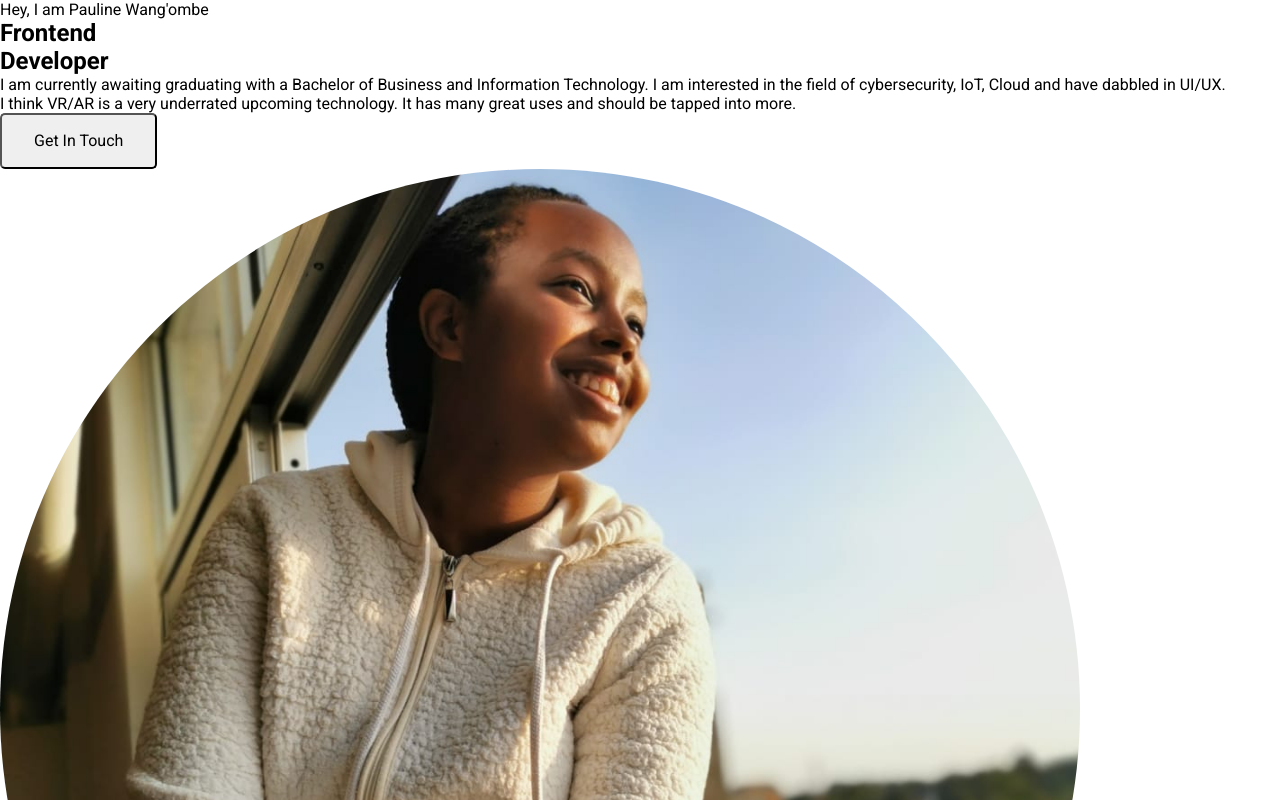
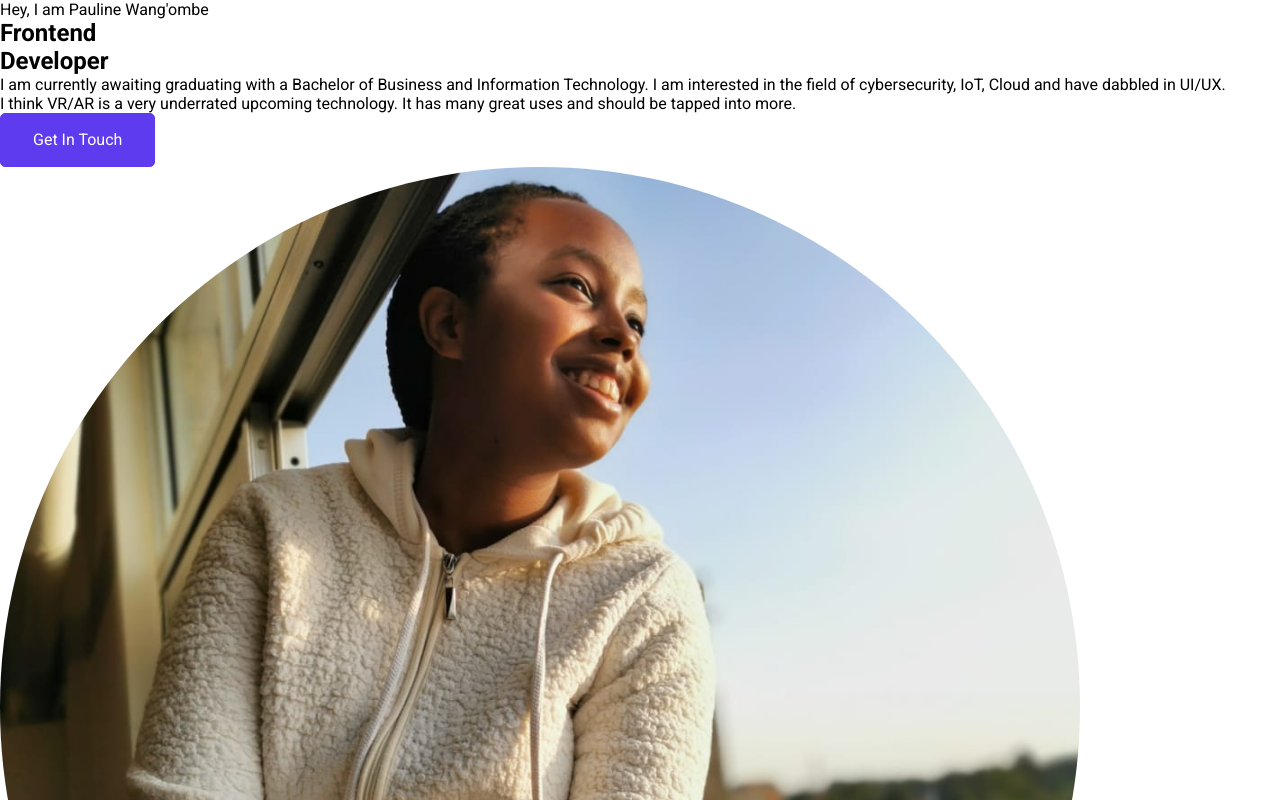
Before and after one commit to Paula-Wang/Portfolio-Page-in-React, a React (Create React App) app: page / in a window 1280 px wide. Shown: the top 800 px of the page. Built offline with nearby package versions, Linux system fonts and the light colour scheme.

Commit message:
style: :art: add css for btn outline and btn primary

```diff
--- a/src/App.css
+++ b/src/App.css
@@ -45,8 +45,30 @@ p {
     -ms-border-radius: 5px;
     -o-border-radius: 5px;
     transition: background-color 0.5s;
-    -webkit-border-radius: 5px;
-    -moz-border-radius: 5px;
-    -ms-border-radius: 5px;
-    -o-border-radius: 5px;
+    -webkit-transition: background-color 0.5s;
+    -moz-transition: background-color 0.5s;
+    -ms-transition: background-color 0.5s;
+    -o-transition: background-color 0.5s;
 }
+
+.btn-outline-primary {
+    color: var(--primary);
+    background-color: var(--white);
+    border: 1px solid var(--primary);
+}
+
+.btn-outline-primary:hover {
+    color: var(--white);
+    background-color: var(--primary);
+}
+
+.btn-primary {
+    color: var(--white);
+    background-color: var(--primary);
+    border: 1px solid var(--primary);
+}
+
+.btn-primary:hover {
+    color: var(--primary);
+    background-color: var(--white);
+}
```
